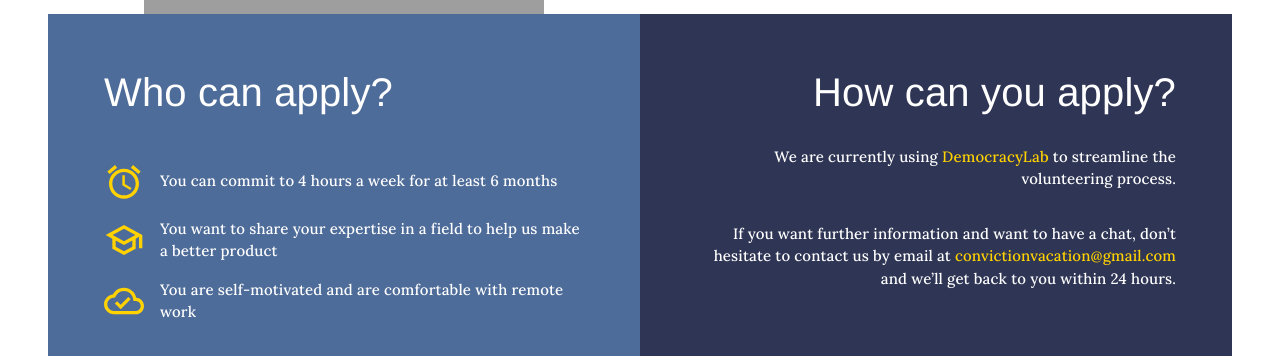
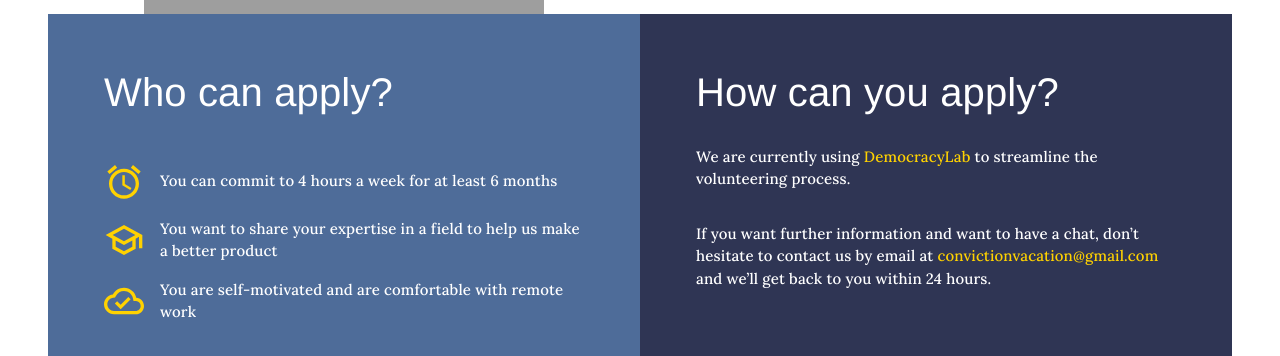
Before and after one commit to openseattle/clearviction-v1, a React (Create React App) app: page /get-involved/volunteer in a window 1280 px wide. Shown: the part 757-1113 px from the top of the page. Built offline with nearby package versions, Linux system fonts and the light colour scheme; grey boxes are pictures that could not be loaded.

Commit message:
left aligned apply volunteer text

```diff
--- a/src/Pages/VolunteerPage.jsx
+++ b/src/Pages/VolunteerPage.jsx
@@ -181,14 +181,14 @@ const VolunteerPage = () => {
                 <Typography
                   className={classes.titleAlt}
                   variant="h2"
-                  align="right"
+                  align="left"
                 >
                   How can you apply?
                 </Typography>
                 <Typography
                   className={classes.contentTextAlt}
                   variant="body1"
-                  align="right"
+                  align="left"
                 >
                   We are currently using <a className={classes.emailLink} href="https://www.democracylab.org/projects/226">DemocracyLab</a> to streamline the
                   volunteering process.
@@ -196,7 +196,7 @@ const VolunteerPage = () => {
                 <Typography
                   className={classes.contentTextAlt}
                   variant="body1"
-                  align="right"
+                  align="left"
                 >
                   If you want further information and want to have a chat, don’t
                   hesitate to contact us by email at{" "}
```
